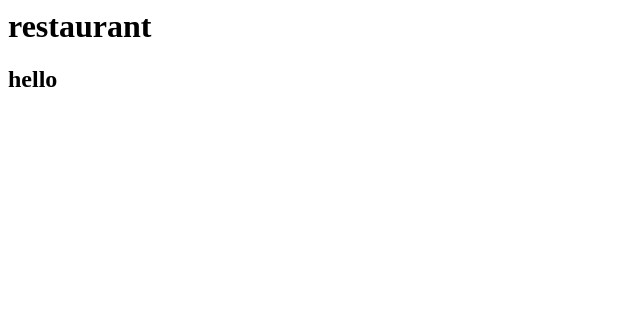
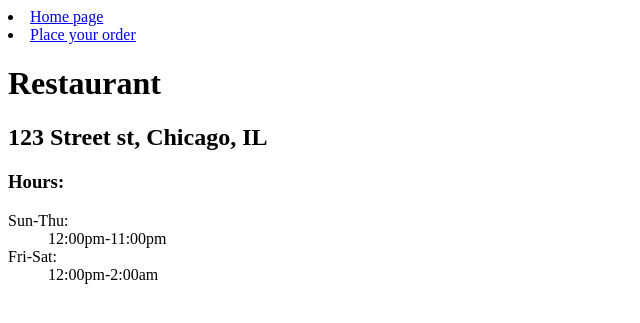
Before and after one commit to mdhepburn2/CS412, a Django app: page /restaurant/ in a window 1280 px wide. Shown: the top 323 px of the page, without its empty margins (0-640 px from the left). Run offline with Django 5.2, Linux system fonts and the light colour scheme.

Commit message:
linked all pages and added info to main

```diff
--- a/restaurant/templates/restaurant/base.html
+++ b/restaurant/templates/restaurant/base.html
@@ -4,7 +4,11 @@
         <title>Restaurant</title>
     </head>
     <body>
-        <h1>restaurant</h1>
+        <nav>
+            <li><a href="{% url 'main_page' %}">Home page</a></li>
+            <li><a href="{% url 'order_page' %}">Place your order</a></li>
+        </nav>
+        <h1>Restaurant</h1>
         {% block content %}
         {% endblock %}
     </body>
--- /dev/null
+++ b/restaurant/templates/restaurant/confirmation.html
@@ -0,0 +1,4 @@
+{% extends 'restaurant/base.html' %}
+    {% block content %}
+        <h2>confirmation</h2>
+    {% endblock %}
--- a/restaurant/templates/restaurant/main.html
+++ b/restaurant/templates/restaurant/main.html
@@ -1,4 +1,11 @@
 {% extends 'restaurant/base.html' %}
     {% block content %}
-        <h2>hello</h2>
+        <h2>123 Street st, Chicago, IL</h2>
+        <h3>Hours:</h3>
+        <dl>
+            <dt>Sun-Thu:</dt>
+            <dd>12:00pm-11:00pm</dd>
+            <dt>Fri-Sat:</dt>
+            <dd>12:00pm-2:00am</dd>
+        </dl>
     {% endblock %}
--- /dev/null
+++ b/restaurant/templates/restaurant/order.html
@@ -0,0 +1,4 @@
+{% extends 'restaurant/base.html' %}
+    {% block content %}
+        <h2>order</h2>
+    {% endblock %}
--- a/restaurant/urls.py
+++ b/restaurant/urls.py
@@ -5,4 +5,6 @@ from . import views
 urlpatterns = [
     path(r'main', views.main, name='main_page'),
     path(r'', views.main, name='main_page'),
+    path(r'order', views.order, name='order_page'),
+    path(r'confirmation', views.confirmation, name='confirmation_page'),
 ]
--- a/restaurant/views.py
+++ b/restaurant/views.py
@@ -3,6 +3,19 @@ from django.http import HttpRequest, HttpResponse
 
 # Create your views here.
 def main(request):
+    '''process requests for main page'''
     template_name = "restaurant/main.html"
 
     return render(request, template_name)
+
+def order(request):
+    '''process requests for order page'''
+    template_name = "restaurant/order.html"
+
+    return render(request, template_name)
+
+def confirmation(request):
+    '''process requests for confirmation page'''
+    template_name = "restaurant/confirmation.html"
+
+    return render(request, template_name)
```
